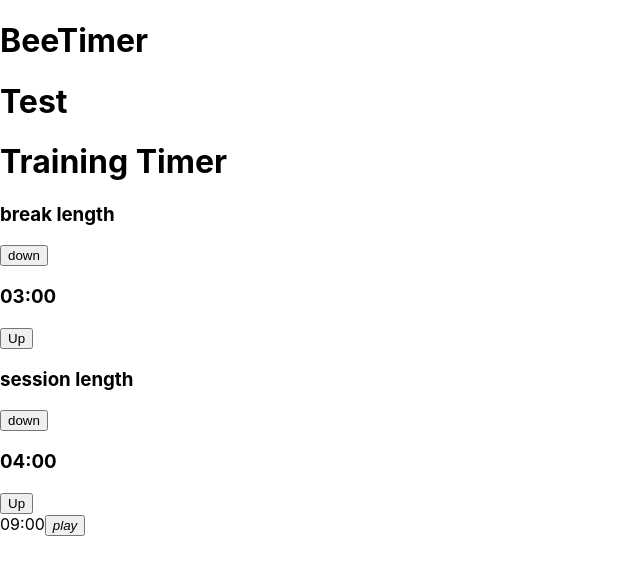
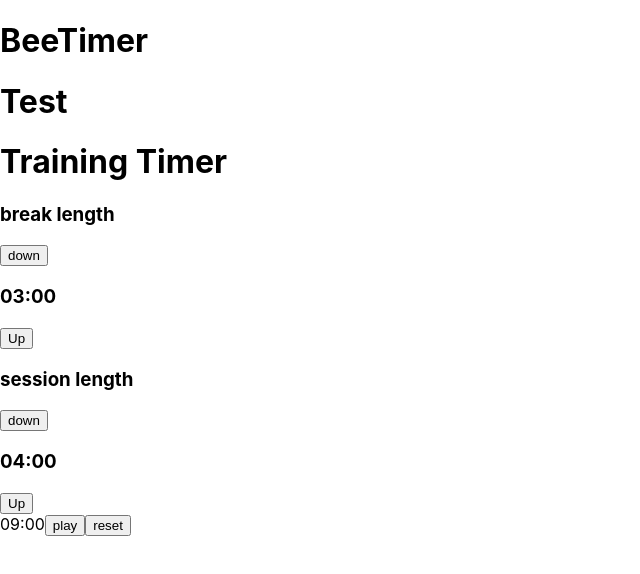
Before and after one commit to upluke/BeeTimer, a React (Create React App) app: page / in a window 1280 px wide. Shown: the top 574 px of the page, without its empty margins (0-640 px from the left). Built offline with nearby package versions, Linux system fonts and the light colour scheme.

Commit message:
resetTimer

```diff
--- a/src/components/TimerPage.js
+++ b/src/components/TimerPage.js
@@ -32,6 +32,14 @@ const TimerPage = () => {
             }
         }
     }
+
+    const controlTime=()=>{}
+    const resetTime=()=>{
+        setDisplayTime(9*60)
+        setBreakTime(3*60)
+        setSessionTime(4*60)
+    }
+
     return(
     <div>
         <h1>Training Timer</h1>
@@ -40,12 +48,15 @@ const TimerPage = () => {
             <Length title={"session length"} changeTime={changeTime} type={"sessionTime"} time={sessionTime} formatTime={formatTIme} />
         </div>
         {formatTIme(displayTime)}
-        <button>
+        <button onClick={controlTime}>
             {timerOn?(
-                <i>pause</i>
+                "pause"
             ):(
-                <i>play</i>
+                "play"
             )}
+        </button>
+        <button onClick={resetTime}>
+            reset
         </button>
     </div>
     )
```
